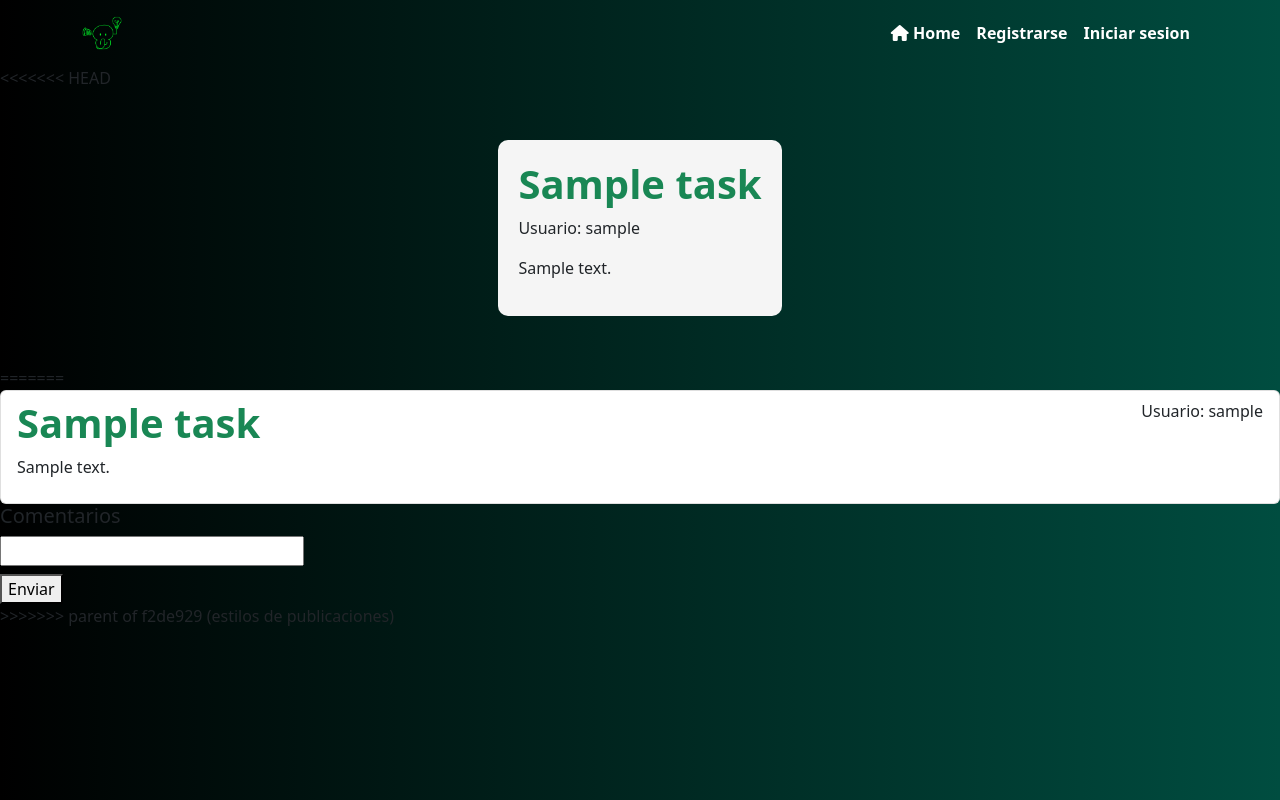
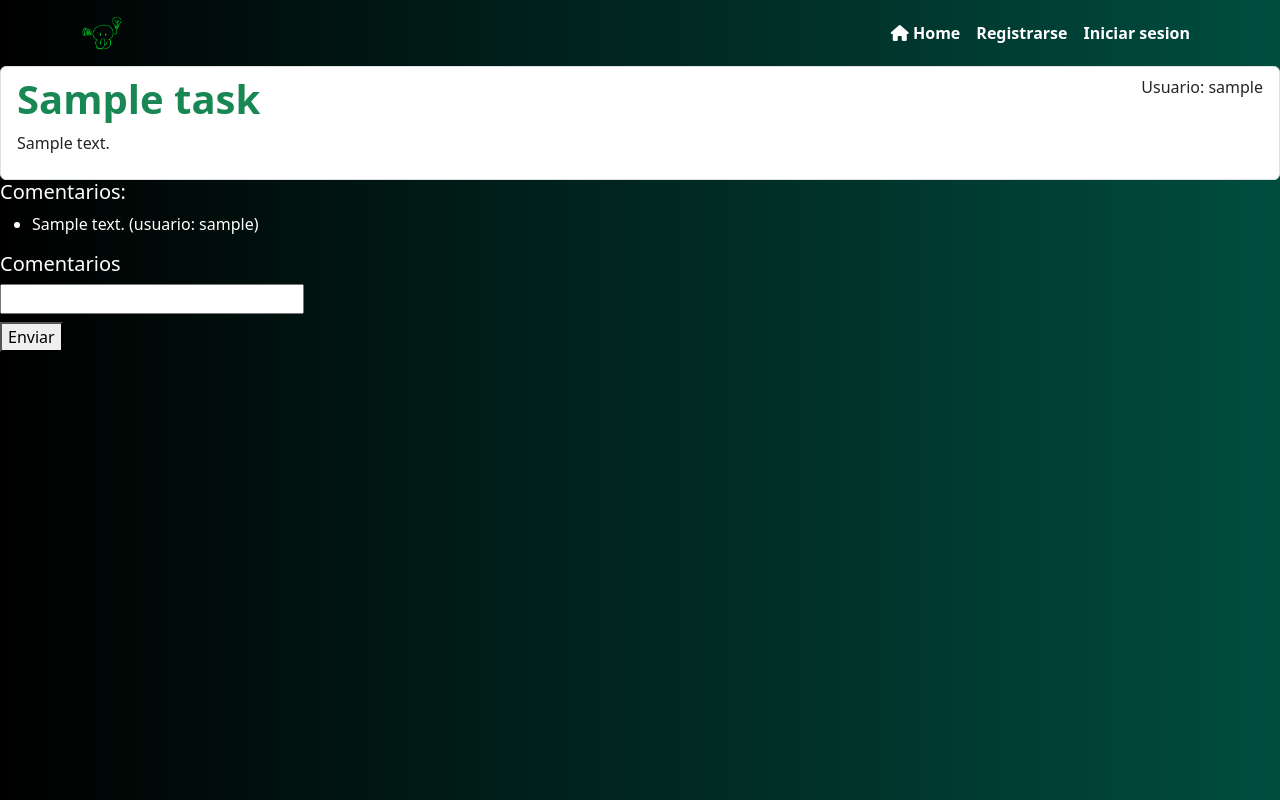
Before and after one commit to Shadowkirito123/django-crud, a Django app: page /obtener/1 in a window 1280 px wide. Run offline with Django 5.2, Linux system fonts and the light colour scheme; tables that the repository leaves empty hold one stand-in row (values such as "Sample post"); some libraries are stand-ins or nearby versions.

Commit message:
arrglando la cagada de jesus y por el fue que raspamos la evalucion de elijah

```diff
--- a/tasks/templates/obtenepublicacion.html
+++ b/tasks/templates/obtenepublicacion.html
@@ -1,50 +1,6 @@
 {% extends 'base.html' %}
 
 {% block content %}
-<<<<<<< HEAD
-<!DOCTYPE html>
-<html lang="en">
-<head>
-  <meta charset="UTF-8">
-  <meta name="viewport" content="width=device-width, initial-scale=1.0">
-  <link href="https://cdn.jsdelivr.net/npm/bootstrap@5.2.2/dist/css/bootstrap.min.css" rel="stylesheet" integrity="sha384-ZenhBwPWqEJEGVz0iIWQoE4RnJx2v+kCzE/Q8f/T/" crossorigin="anonymous">
-  <style>
-    .task-container {
-      background-color: #f5f5f5;
-      border-radius: 10px;
-      padding: 20px;
-      margin: 50px auto;
-      max-width: 200%;
-    }
-
-    .task-description {
-      margin-top: 3px;
-    }
-  </style>
-</head>
-<body>
-  <div class="container">
-    <div class="row justify-content-center align-items-center">
-      <div class="col col-md-auto">
-        <div class="task-container">
-          <header class="task-title">
-            {% if task.important %}
-              <h1 class="fw-bold text-success">{{task.title}}</h1>
-            {% else %}
-              <h1 class="fw-bold">{{task.title}}</h1>
-            {% endif %}
-            <p>Usuario: {{task.user.username}}</p>
-          </header>
-          <p class="task-description">{{task.description|safe}}</p>
-          {{tarea}}
-        </div>
-      </div>
-    </div>
-  </div>
-  <script src="https://cdn.jsdelivr.net/npm/bootstrap@5.2.2/dist/js/bootstrap.bundle.min.js" integrity="sha384-OERcA2/hQAJumDh9qeUJQELjRUboqyl17IEZGJvjlNlnrI69qkR+8uOMiqsREike" crossorigin="anonymous"></script>
-</body>
-</html>
-=======
 <input type="hidden" id="id" name="id" value="{{task.id}}">
 <ul class="list-group list-group-item">
               <header class="d-flex justify-content-between">
@@ -60,18 +16,26 @@
               <p>{{task.description|safe}}</p>
 
 </ul>
-{{tarea}}
 
+<h5 style="color: white;">Comentarios:</h5>
+<ul style="color: white;">
+    {% if comentarios %}
+        {% for comentario in comentarios %}
+            <li>{{ comentario.comment }} (usuario: {{comentario.user.username}})</li>
+        {% endfor %}
+    {% else %}
+          <li>No hay comentarios para esta tarea.</li>
+    {% endif %}
+</ul>
 
 
 <form action="{% url 'comentar' task.id %}" method="POST">
   {% csrf_token %}
-     <h5><label for="comentario">Comentarios</label></h5>
+  <h5 style="color: white;"><label for="comentario">Comentarios</label></h5>
   <h5><input type="text" name="comentario" id="comentario"></h5>
   <button>
       Enviar
   </button>
 </form>
->>>>>>> parent of f2de929 (estilos de publicaciones)
 
 {% endblock %}
--- a/tasks/views.py
+++ b/tasks/views.py
@@ -432,8 +432,10 @@ def sobrenosotros_view(request):
 def verpublicacion(request, task_id):
     if request.method == 'GET':
         task = get_object_or_404(Task, pk=task_id)
+        comentarios = Comentarios.objects.filter(task=task)
         return render (request, 'obtenepublicacion.html', {
-            'task':task
+            'task':task,
+            'comentarios': comentarios
         })
 
 def comentarpublicion(request, task_id):
```
Lines whose indentation alone changed are shown as unchanged.
